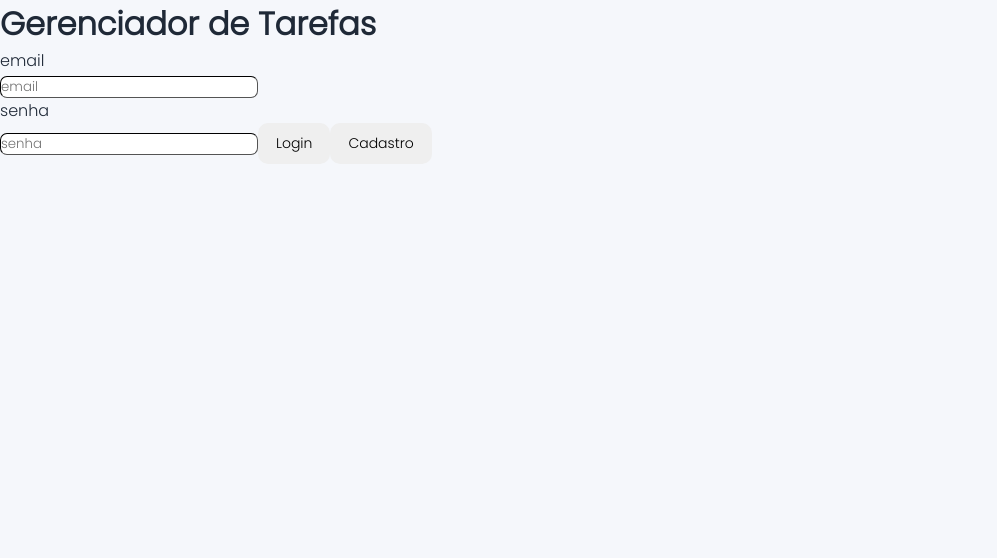
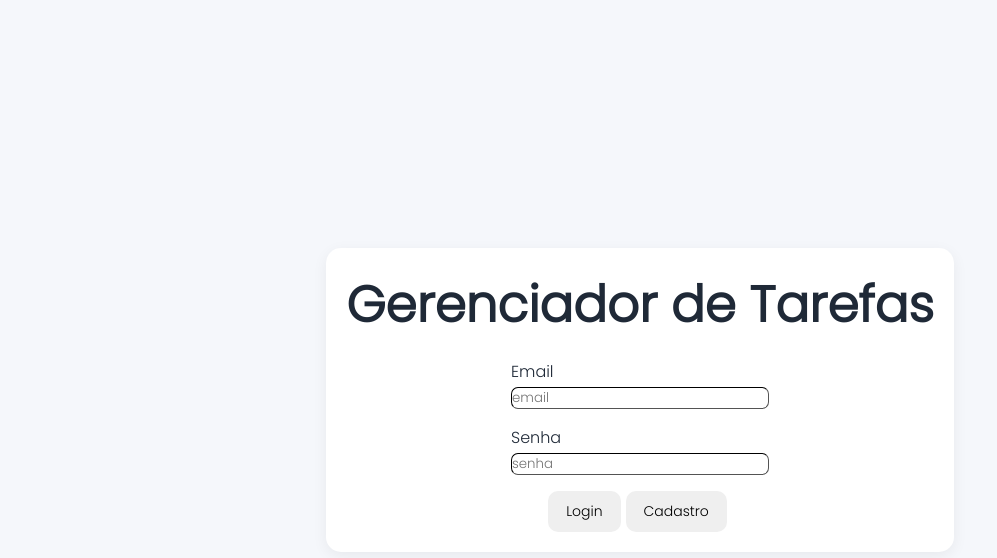
Before and after one commit to BabyMage/TaskManager, a React (Vite) app: page / in a window 1280 px wide. Shown: the top 558 px of the page, without its empty margins (0-997 px from the left). Built offline with nearby package versions, Linux system fonts and the light colour scheme; no server answers.

Commit message:
Proximo passo: Estilização concluida. HORA DO DEPLOY!! 🤩

```diff
--- a/src/Main.css
+++ b/src/Main.css
@@ -337,7 +337,7 @@ Favor conferir o indice abaixo:
 
         color: var(--color-text-muted);
 
-        border-bottom: 1px solid var(--color-border);
+        border-bottom: 1px light var(--color-border);
     }
 
 
@@ -360,6 +360,7 @@ Favor conferir o indice abaixo:
         border-radius: 10px;
 
         border-bottom: 1px solid var(--color-text);
+
 
         vertical-align: middle;
     }
@@ -421,7 +422,7 @@ Favor conferir o indice abaixo:
 
             padding: 4px 10px;
 
-            border-radius: 10px;
+            border-radius: 16px;
 
             font-size: 12px;
             font-weight: 600;
@@ -469,6 +470,40 @@ Favor conferir o indice abaixo:
    9. LOGIN / REGISTRO
    ========================================================= */
 
+    .auth-page{
+        display: flex;
+        flex-direction: column;
+        gap: 16px;
+        align-items: center;
+        justify-content: center;
+        min-height: 100vh;
+   }
+
+   .login-screen, .register-screen{
+        background-color: var(--color-surface);
+        box-shadow: var(--shadow-card);
+        border-radius: 15px;
+
+        display: flex;
+        flex-direction: column;
+        gap: 16px;
+        align-self: center;
+        align-items: center;
+        justify-content: center;
+
+
+        padding: 20px;
+    }
+
+   .login-title{
+    font-size: 50px;
+   }
+
+   .menu-buttons{
+        display: flex;
+        flex-direction: row;
+        gap: 5px;
+   }
 
 /* =========================================================
    10. RESPONSIVIDADE
--- a/src/Pages/LoginPage/LoginPage.jsx
+++ b/src/Pages/LoginPage/LoginPage.jsx
@@ -29,23 +29,29 @@ function LoginPage()
     }
 
     return(
-        <div id="login">
-            <h1>Gerenciador de Tarefas</h1>
-            <p>email</p>
+        <div className="auth-page">
+            <div className="login-screen">
+            <h1 className="login-title">Gerenciador de Tarefas</h1>
+            <div className="email-field">
+                <p>Email</p>
                 <input
                     type="email"
                     value={email}
                     placeholder="email"
                     onChange={(e) => setEmail(e.target.value)}
                     />
-            <p>senha</p>
+            </div>
+            <div className="passowrd-field">
+                <p>Senha</p>
                 <input
                     placeholder="senha"
                     type="password"
                     value={password}
                     onChange={(e) => setPassword(e.target.value)}
                     />
+            </div>
 
+            <div className="menu-buttons">
                 <button className="btn" onClick={handleLogin}>
                     Login
                 </button>
@@ -54,6 +60,8 @@ function LoginPage()
                 </button>
                 <p>{error}</p>
             </div>
+            </div>
+        </div>
     );
 }
 
--- a/src/Pages/SignUpPage/SignUpPage.jsx
+++ b/src/Pages/SignUpPage/SignUpPage.jsx
@@ -23,29 +23,44 @@ function SignUpPage ()
     }
 
     return(
-        <div id="signup">
+        <div className="auth-page">
+            <div className="register-screen">
+            <h1>Criar Conta</h1>
+
+            <div className="username-field">
                 <p>Nome de Usuario</p>
                 <input
                     type="text"
                     name="username"
                     onChange={(e) => setUsername(e.target.value)}/>
+            </div>
+            <div className="email-field">
             <p>Email</p>
             <input
                 type="email"
                 name="email"
                 onChange={(e) => setEmail(e.target.value)}/>
+            </div>
+            <div className="password-field">
                 <p>Senha</p>
                 <input
                     type="text"
                     name="senha"
                     onChange={(e) => setSenha(e.target.value)}/>
-
-            <button onClick={handleRegister}>
+            </div>
+            <div className="menu-buttons">
+                <button
+                    className="btn"
+                    onClick={handleRegister}>
                     Criar Conta
                 </button>
-            <button onClick={() => navigate("/")}>
+                <button
+                    onClick={() => navigate("/")}
+                    className="btn">
                     Cancelar
                 </button>
+            </div>
+        </div>
         </div>
     )
 }
```
Lines whose indentation alone changed are shown as unchanged.
